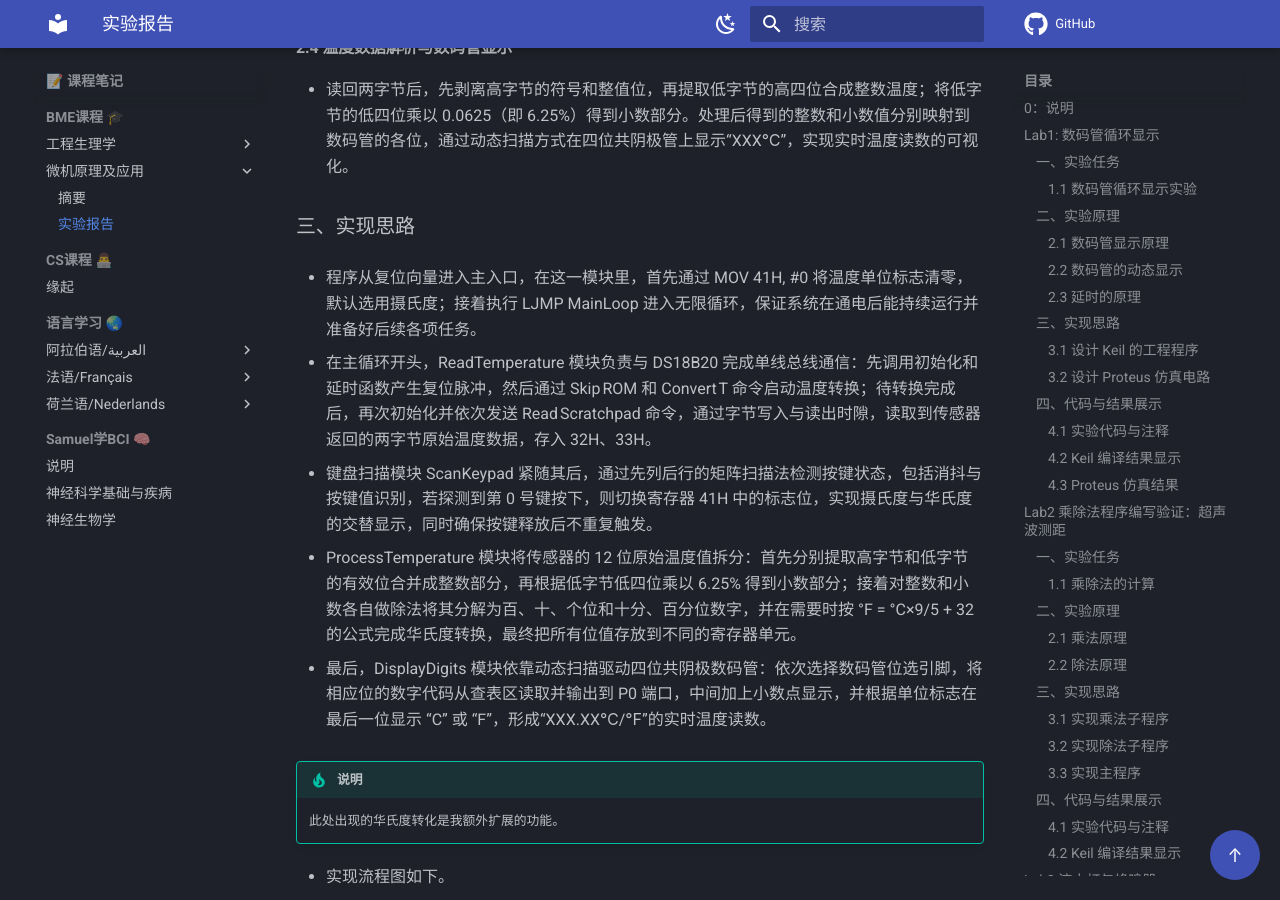
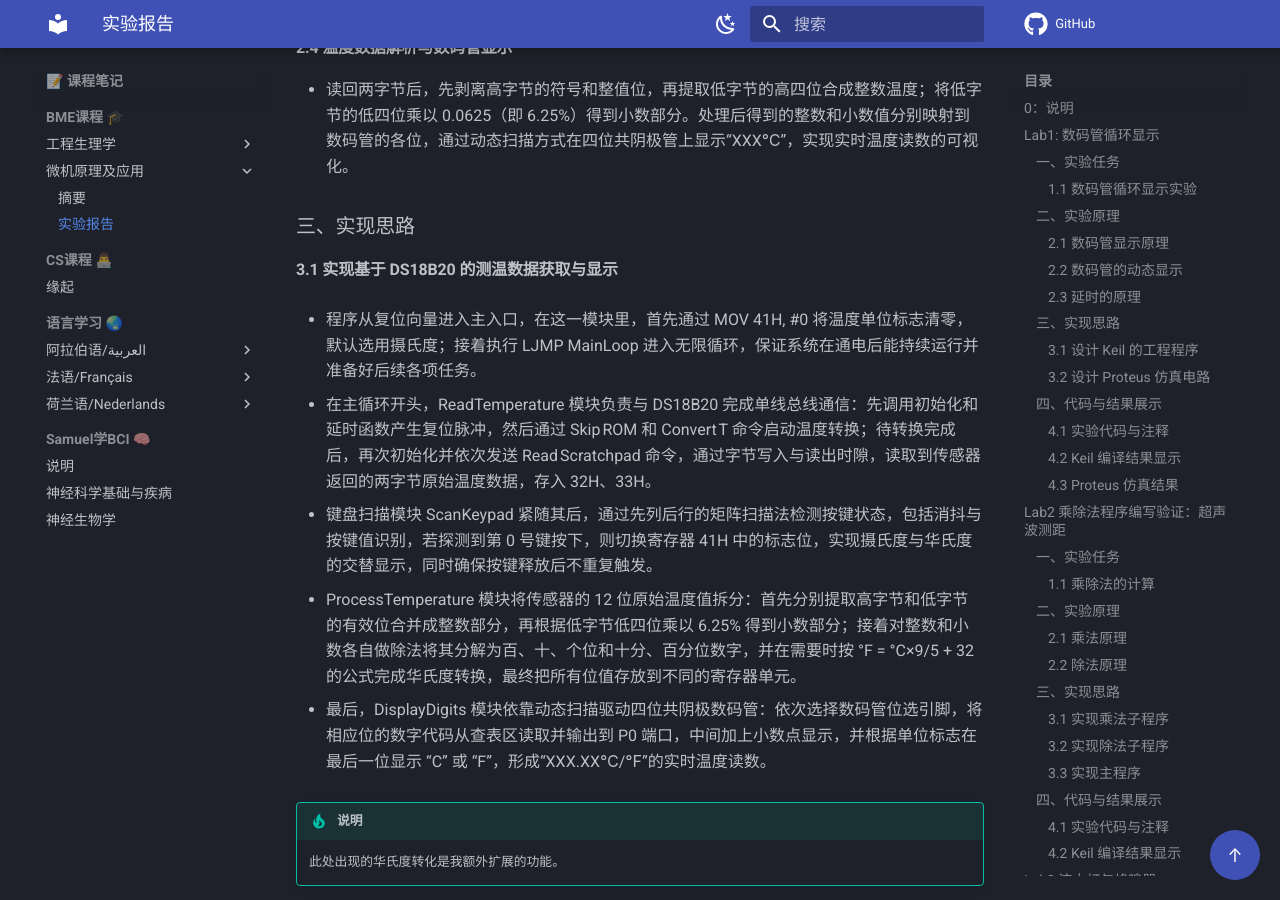
Before and after one commit to 3SamuelW/note, an MkDocs documentation site: the page built from docs/notes/bme/micro-computer/reports.md, in a window 1280 px wide and 900 px high, scrolled down 47726 px. Built offline with MkDocs 1.6.1 and Material for MkDocs 9.7.7, drawn with Linux system fonts in a browser that asks for light colours; comment, search, counter and statistics services are not loaded.

Commit message:
update: micro-computer notes repair 0814-3

```diff
--- a/docs/notes/bme/micro-computer/reports.md
+++ b/docs/notes/bme/micro-computer/reports.md
@@ -1373,6 +1373,8 @@
 
 ### 三、实现思路
 
+#### 3.1 实现基于 DS18B20 的测温数据获取与显示
+
 - 程序从复位向量进入主入口，在这一模块里，首先通过 MOV 41H, #0 将温度单位标志清零，默认选用摄氏度；接着执行 LJMP MainLoop 进入无限循环，保证系统在通电后能持续运行并准备好后续各项任务。
 
 - 在主循环开头，ReadTemperature 模块负责与 DS18B20 完成单线总线通信：先调用初始化和延时函数产生复位脉冲，然后通过 Skip ROM 和 Convert T 命令启动温度转换；待转换完成后，再次初始化并依次发送 Read Scratchpad 命令，通过字节写入与读出时隙，读取到传感器返回的两字节原始温度数据，存入 32H、33H。
```
